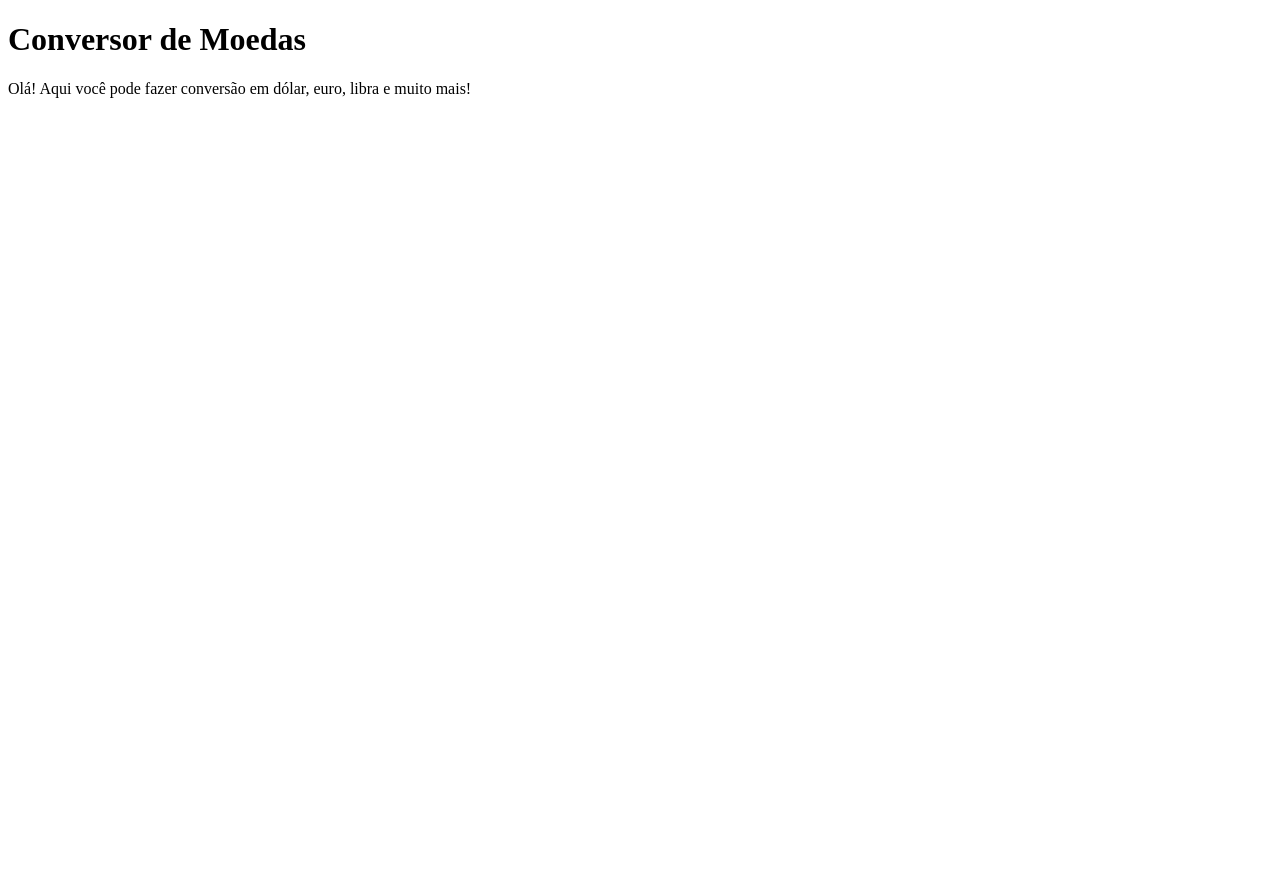
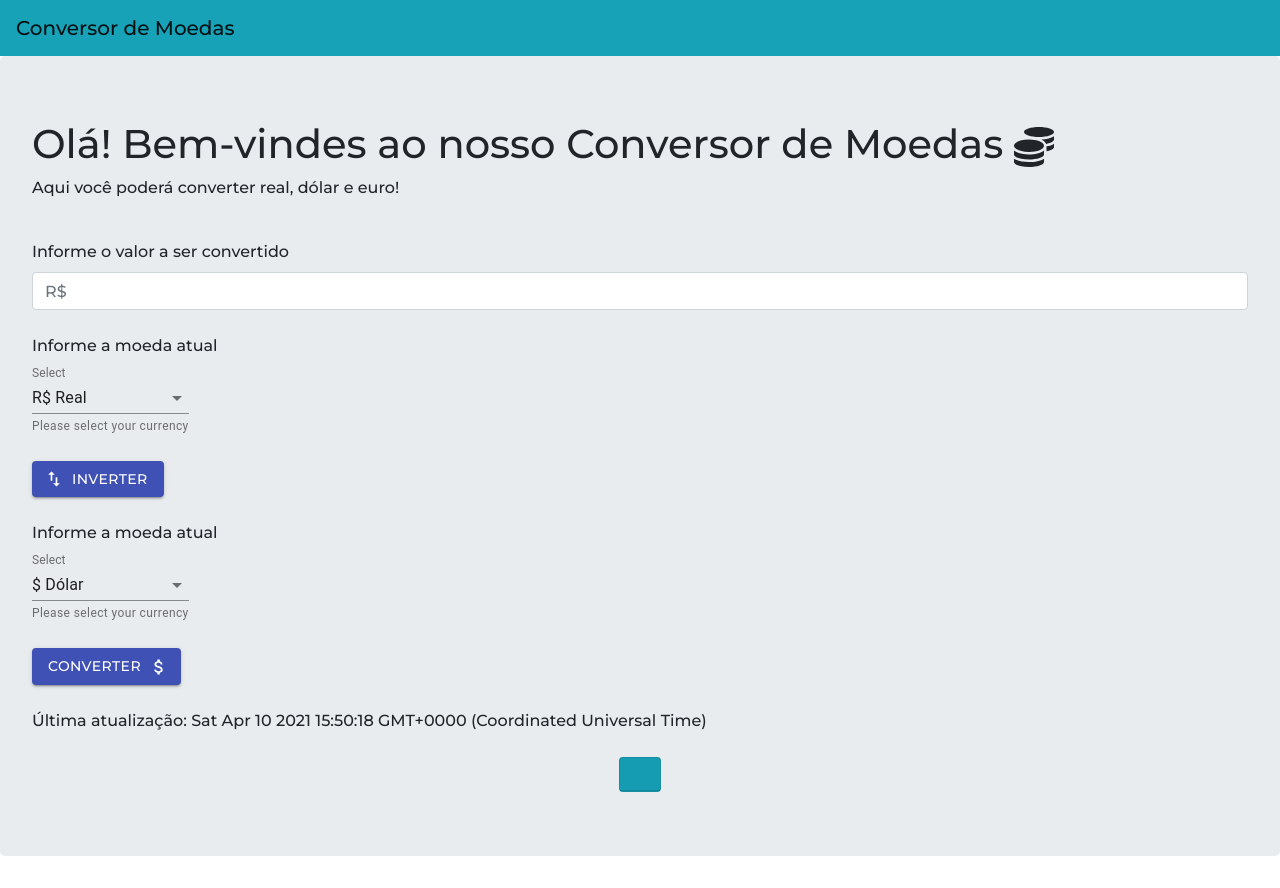
Before and after one commit to CintiaF5/conversor-moedas, a React (Create React App) app: page / in a window 1280 px wide. Before the commit the page ends 800 px from the top, so only its background shows below. Built offline with nearby package versions, Linux system fonts and the light colour scheme.

Commit message:
atualizacao

```diff
--- a/package.json
+++ b/package.json
@@ -3,6 +3,8 @@
   "version": "0.1.0",
   "private": true,
   "dependencies": {
+    "@material-ui/core": "^4.11.3",
+    "@material-ui/icons": "^4.11.2",
     "@testing-library/jest-dom": "^5.11.10",
     "@testing-library/react": "^11.2.6",
     "@testing-library/user-event": "^12.8.3",
@@ -10,7 +12,9 @@
     "react": "^17.0.2",
     "react-bootstrap": "^1.5.2",
     "react-dom": "^17.0.2",
+    "react-icons": "^4.2.0",
     "react-scripts": "4.0.3",
+    "react-text-mask": "^5.4.3",
     "web-vitals": "^1.1.1"
   },
   "scripts": {
--- /dev/null
+++ b/src/App.css
@@ -0,0 +1,10 @@
+@import url('https://fonts.googleapis.com/css2?family=Montserrat:wght@100;200&display=swap');
+@import url('https://fonts.googleapis.com/css2?family=Montserrat:wght@500&display=swap');
+
+*{
+    font-family: 'Montserrat', sans-serif;
+}
+
+.Navbar.Brand{
+    font-family:'Montserrat:wgh', sans-serif;
+}
--- a/src/App.js
+++ b/src/App.js
@@ -1,13 +1,190 @@
-import React from 'react'
+import React, { useState, useEffect } from "react";
+import "bootstrap/dist/css/bootstrap.min.css";
+import Navbar from "react-bootstrap/Navbar";
+import Jumbotron from "react-bootstrap/Jumbotron";
+import Form from "react-bootstrap/Form";
+import FormControl from "react-bootstrap/FormControl";
+import { FaCoins } from "react-icons/fa";
+import Card from "react-bootstrap/Card";
+import Row from "react-bootstrap/Row";
+import "./App.css";
+import Button from "@material-ui/core/Button";
+import Icon from "@material-ui/core/Icon";
+import AttachMoneyIcon from "@material-ui/icons/AttachMoney";
+import SwapVertIcon from '@material-ui/icons/SwapVert';
+import MenuItem from '@material-ui/core/MenuItem';
+import Select from '@material-ui/core/Select';
+import TextField from '@material-ui/core/TextField';
 
-function App(){
+function App() {
+  const [valor, setValor] = useState(""); /* const é uma variável de valor fixo, somente para leitura, então vamos utilizar para ler a moeda que o user colocar */
+  const [resultado, setResultado] = useState("");
+  const [tipoMoeda1, setTipo1Moeda] = useState("BRL"); /* inicia a lista de moeda com real */
+  const [tipoMoeda2, setTipo2Moeda] = useState("USD"); /* inicia a lista de moeda2 com dólar */
+  const tiposMoedas = [{
+    value: 'USD',
+    label: '$ Dólar',
+  },
+  {
+    value: 'EUR',
+    label: '€ Euro',
+  },
+  {
+    value: 'BRL',
+    label: 'R$ Real',
+  }]
+
+  const data = new Date(); /* new date para atualizar o site em tempo real */
+
+  // useEffect(() => { /* useEffect esta sendo utilizado para não precisar do botão de conversão, pois assim que o user digita o valor ele já trás o resultado */
+  //   converter()
+  // })
+
+  async function converter() {
+    let url = `https://economia.awesomeapi.com.br/${tipoMoeda1}-${tipoMoeda2}/1`;
+    if(tipoMoeda1 !== tipoMoeda2){
+    fetch(url) /* fetch busca os dados na URL */
+      .then((response) => response.json())
+      .then((data) => {
+        data = data[0]; /* guardar o resultado de retorno da API */
+        console.log(data);
+        setResultado(valor * data.high);
+      });
+    } else{
+      setResultado(valor)
+    }
+  }
+
+  function inverter(){
+    const aux = tipoMoeda1;
+    setTipo1Moeda(tipoMoeda2)
+    setTipo2Moeda(aux)
+  }
 
   return (
-  <>{/* React Fragment */}
-    <h1>Conversor de Moedas</h1>
-    <p>Olá! Aqui você pode fazer conversão em dólar, euro, libra e muito mais!</p>
-  </>
-  )
+    <>
+      {/* React Fragment */}
+      <Navbar bg="info">
+        {" "}
+        {/* Navbar = barra de navegação */}
+        <Navbar.Brand href="#inicio">Conversor de Moedas</Navbar.Brand>
+      </Navbar>
+      <Jumbotron>
+        <h1>
+          Olá! Bem-vindes ao nosso Conversor de Moedas <FaCoins />
+        </h1>
+        <p>Aqui você poderá converter real, dólar e euro!</p>
+        <br></br>
+        <Form>
+          <Form.Label>Informe o valor a ser convertido</Form.Label>
+          <FormControl
+            type="text"
+            value={valor}
+            placeholder="R$"
+            onChange={(event) => setValor(event.target.value)}
+          />
+          <br></br>
+          <Form.Label>Informe a moeda atual</Form.Label>
+          <br></br>
+          <TextField
+          id="standard-select-currency1"
+          select
+          label="Select"
+          value={tipoMoeda1}
+          onChange={(event) => setTipo1Moeda(event.target.value)}
+          helperText="Please select your currency"
+        >
+          {tiposMoedas.map((option) => ( /* .map, percorre o array de tipo de moedas e cria o menu de itens */
+            <MenuItem key={option.value} value={option.value}>
+              {option.label}
+            </MenuItem>
+          ))}
+        </TextField>
+
+          {/* <Select
+          labelId="demo-simple-select-placeholder-label-label"
+          id="demo-simple-select-placeholder-label"
+          value={moeda1}
+          onChange={(event) => setMoeda1(event.target.value)}
+          displayEmpty
+          // className={classes.selectEmpty}
+        >
+          <MenuItem value={"BRL"}>Real</MenuItem>
+          <MenuItem value={"USD"}>Dólar</MenuItem>
+          <MenuItem value={"EUR"}>Euro</MenuItem>
+        </Select> */}
+          <br></br>
+          <br></br>
+          <Button
+            variant="contained"
+            color="primary"
+            startIcon={<SwapVertIcon />}
+            onClick={() => inverter()}
+          >
+            INVERTER
+          </Button>
+          <br></br>
+          <br></br>
+          <Form.Label>Informe a moeda atual</Form.Label>
+          <br></br>
+          {/* <Select
+          labelId="demo-simple-select-placeholder-label-label"
+          id="demo-simple-select-placeholder-label"
+          value={moeda2}
+          onChange={(event) => setMoeda2(event.target.value)}
+          displayEmpty
+          // className={classes.selectEmpty}
+        >
+
+          <MenuItem value={"BRL"}>Real</MenuItem>
+          <MenuItem value={"USD"}>Dólar</MenuItem>
+          <MenuItem value={"EUR"}>Euro</MenuItem>
+        </Select> */}
+        <TextField
+          id="standard-select-currency1"
+          select
+          label="Select"
+          value={tipoMoeda2}
+          onChange={(event) => setTipo2Moeda(event.target.value)}
+          helperText="Please select your currency"
+        >
+          {tiposMoedas.map((option) => (
+            <MenuItem key={option.value} value={option.value}>
+              {option.label}
+            </MenuItem>
+          ))}
+        </TextField>
+          <br></br>
+          <br></br>
+          <Button
+            variant="contained"
+            color="primary"
+            endIcon={<AttachMoneyIcon />}
+            onClick={() => converter()}
+          >
+            CONVERTER
+          </Button>
+          <br></br>
+          <br></br>
+          <span>{`Última atualização: ${data}`}</span>
+          <br></br>
+        </Form>
+        <br></br>
+        <Row className="justify-content-center">
+          <Card bg="info" className="text-center">
+            <Card.Header>
+              <h2>
+                {resultado.toLocaleString("pt-br", {
+                  style: "currency",
+                  currency: "BRL",
+                })}
+              </h2>
+              <h3></h3>
+            </Card.Header>
+          </Card>
+        </Row>
+      </Jumbotron>
+    </>
+  );
 }
-
 export default App;
```
Also changed, not shown: 2 other files (tests, documents, lock files or other folders).
